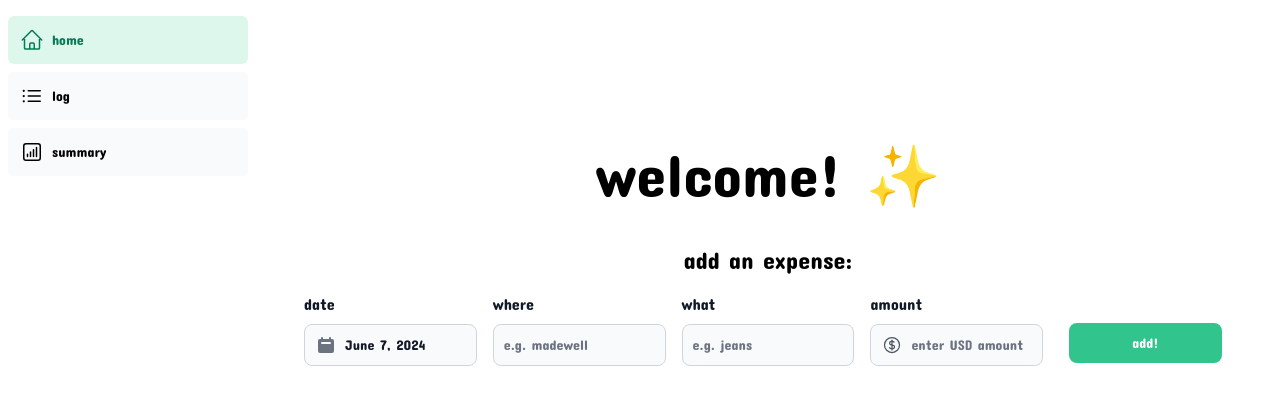
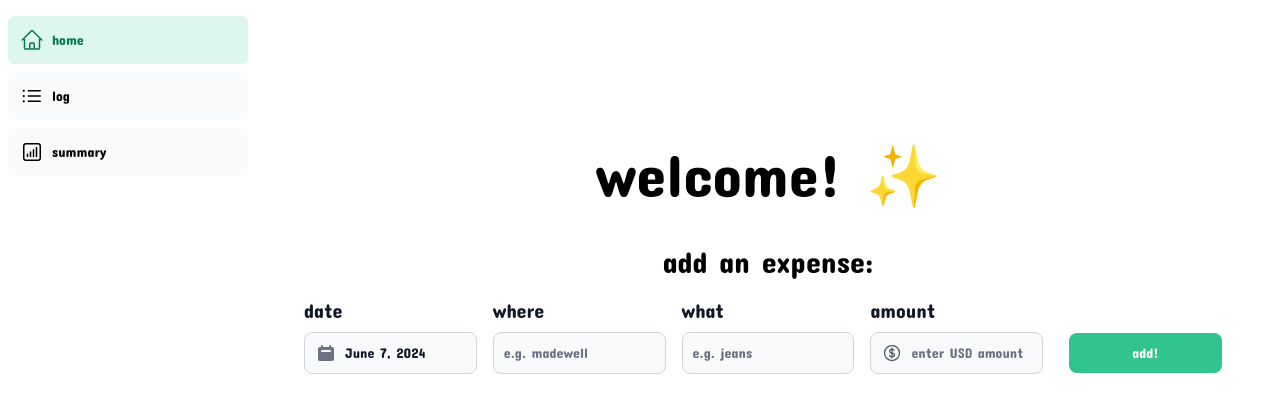
Before and after one commit to stephkyou/sage-ui, a Next.js app: page / in a window 1280 px wide. Shown: the top 412 px of the page. Built offline with nearby package versions, Linux system fonts and the light colour scheme.

Commit message:
increase text sizes

```diff
--- a/app/(home)/page.tsx
+++ b/app/(home)/page.tsx
@@ -5,7 +5,7 @@ export default function Home() {
     <main>
       <div className="flex flex-col mt-24 justify-center items-center">
         <div className="text-6xl">welcome! ✨</div>
-        <div className="text-2xl pt-10">add an expense:</div>
+        <div className="text-3xl pt-10">add an expense:</div>
         <Form />
       </div>
 
--- a/app/ui/create-form.tsx
+++ b/app/ui/create-form.tsx
@@ -6,7 +6,7 @@ export default function Form() {
         <form>
             <div className="grid grid-cols-5 gap-4 mt-4 max-w-full mx-auto">
                 <div className="mb-5">
-                    <label htmlFor="date" className="block mb-2 text-m font-medium text-gray-900 dark:text-white">
+                    <label htmlFor="date" className="block mb-2 text-xl font-medium text-gray-900 dark:text-white">
                         date
                     </label>
                     <Datepicker weekStart={1} />
@@ -15,7 +15,7 @@ export default function Form() {
                 <div className="mb-5">
                     <label
                         htmlFor="location"
-                        className="block mb-2 text-m font-medium text-gray-900 dark:text-white"
+                        className="block mb-2 text-xl font-medium text-gray-900 dark:text-white"
                         >
                             where
                     </label>
@@ -30,7 +30,7 @@ export default function Form() {
                 <div className="mb-5">
                     <label
                         htmlFor="description"
-                        className="block mb-2 text-m font-medium text-gray-900 dark:text-white"
+                        className="block mb-2 text-xl font-medium text-gray-900 dark:text-white"
                         >
                             what
                     </label>
@@ -45,7 +45,7 @@ export default function Form() {
                 <div className="mb-5">
                     <label
                         htmlFor="amount"
-                        className="block mb-2 text-m font-medium text-gray-900 dark:text-white"
+                        className="block mb-2 text-xl font-medium text-gray-900 dark:text-white"
                         >
                             amount
                     </label>
@@ -64,7 +64,7 @@ export default function Form() {
                     </div>
                 </div>
 
-                <div className="mb-5 mt-1 flex block justify-center items-center h-full p-2.5">
+                <div className="mb-5 mt-2 flex block justify-center items-center h-full p-2.5">
                     <button
                         type="submit"
                         className="text-white bg-green-400 hover:bg-green-600 focus:ring-4 focus:outline-none focus:ring-green-300 font-medium rounded-lg text-sm sm:w-full px-5 py-2.5 text-center dark:bg-green-600 dark:hover:bg-green-700 dark:focus:ring-green-800">
```
